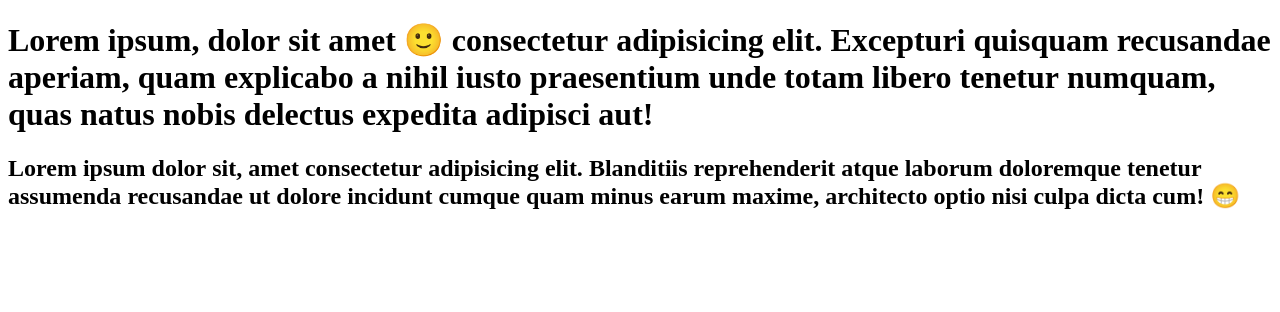
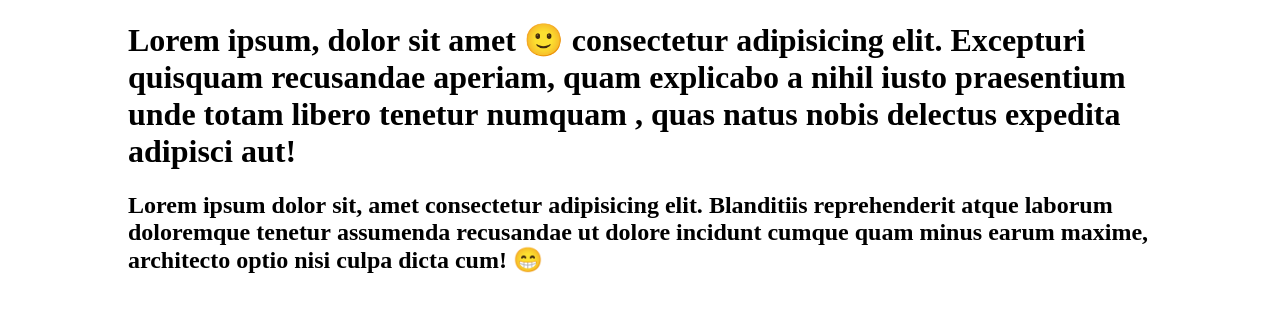
Before and after one commit to rdmarkanthony/splittext, a plain HTML site: page index.html in a window 1280 px wide. Drawn offline with Linux system fonts and the light colour scheme.

Commit message:
reduced functions

```diff
--- a/index.html
+++ b/index.html
@@ -5,8 +5,30 @@
         <meta name="viewport" content="width=device-width, initial-scale=1.0" />
         <title>SplitText Example</title>
         <style>
-            .line__parent {
-                display: inline-block;
+            .container-fluid {
+                padding-left: 15px;
+                padding-right: 15px;
+            }
+
+            .container {
+                margin-left: auto;
+                margin-right: auto;
+            }
+
+            @media (min-width: 1024px) {
+                .container-fluid {
+                    padding-left: 40px;
+                    padding-right: 40px;
+                }
+
+                .container {
+                    max-width: 1024px;
+                }
+            }
+
+            .line-parent {
+                position: relative;
+                overflow: hidden;
             }
             .clone {
                 opacity: 0.5;
@@ -17,123 +39,66 @@
         </style>
     </head>
     <body>
-        <h1 class="com_splittext">
-            Lorem ipsum, dolor sit amet 🙂 consectetur adipisicing elit. Excepturi quisquam
-            recusandae aperiam, quam explicabo a nihil iusto praesentium unde totam libero tenetur
-            numquam, quas natus nobis delectus expedita adipisci aut!
-        </h1>
-        <h2 class="com_splittext">
-            Lorem ipsum dolor sit, amet consectetur adipisicing elit. Blanditiis reprehenderit atque
-            laborum doloremque tenetur assumenda recusandae ut dolore incidunt cumque quam minus
-            earum maxime, architecto optio nisi culpa dicta cum! 😁
-        </h2>
+        <div class="container-fluid">
+            <div class="container">
+                <h1 class="com_splittext">
+                    Lorem ipsum, dolor sit amet 🙂
+                    <b>consectetur adipisicing</b>
+                    elit. Excepturi quisquam recusandae aperiam, quam explicabo a nihil iusto
+                    praesentium unde totam libero
+                    <span>tenetur numquam</span>
+                    , quas natus nobis delectus expedita adipisci aut!
+                </h1>
+                <h2 class="com_splittext">
+                    Lorem ipsum dolor sit, amet consectetur adipisicing elit. Blanditiis
+                    reprehenderit atque laborum doloremque tenetur assumenda recusandae ut dolore
+                    incidunt cumque quam minus earum maxime, architecto optio nisi culpa dicta
+                    <span class="no-wrap">cum! 😁</span>
+                </h2>
+            </div>
+        </div>
 
         <script src="/assets/js/splittype.min.js"></script>
         <script>
-            const textSplitter = function (opt) {
+            const _textSplitter = function (opt) {
                 const _splitter = this;
 
                 _splitter.target = "";
-                _splitter.el = {
-                    parent: "",
+                _splitter.split = null;
+                _splitter.params = {
+                    types: "lines, words",
+                    lineClass: "line-parent",
+                    wordClass: "word",
                 };
-                _splitter.split = null;
-                _splitter.duplicate = false;
 
                 _splitter.init = function () {
                     _splitter.target = opt.target;
-                    _splitter.el.parent = _splitter.target.parentNode;
 
-                    _splitter.setSplit();
-
-                    window.addEventListener("resize", _splitter.onResize);
+                    window.addEventListener("resize", _splitter.update);
+                    _splitter.update();
                 };
 
-                _splitter.setSplit = function () {
-                    _splitter.split = new SplitType(_splitter.target, { types: "words, lines" });
-
-                    if (_splitter.split.lines.length) {
-                        _splitter.wrapLines();
+                _splitter.update = function () {
+                    if (!_splitter.split) {
+                        // init the splitText
+                        _splitter.split = new SplitType(_splitter.target, _splitter.params);
+                    } else {
+                        _splitter.split.revert();
+                        _splitter.split.split(_splitter.params);
                     }
 
-                    if (_splitter.split.words.length) {
-                        _splitter.countWords();
-                        _splitter.detectEmojis();
-                    }
+                    // for lines of texts
+                    _splitter.split.lines.forEach((line, index) => {
+                        line.setAttribute("style", `--index:${index}`);
+                    });
 
-                    if (_splitter.duplicate) {
-                        _splitter.duplicateNodes();
-                    }
-                };
+                    // for words per lines
+                    _splitter.split.words.forEach((word, index) => {
+                        word.setAttribute("style", `display:inline-block;--index:${index}`);
 
-                _splitter.wrapLines = function () {
-                    const lines = _splitter.split.lines;
-
-                    for (let i = 0; i < lines.length; i++) {
-                        lines[i].setAttribute("style", `--index:${i}`);
-                        _splitter.wrap(lines[i], "");
-                        _splitter.addClass(lines[i].parentNode, "line__parent");
-                    }
-                };
-
-                _splitter.countWords = function () {
-                    const words = _splitter.split.words;
-
-                    for (let i = 0; i < words.length; i++) {
-                        let style = words[i].getAttribute("style") + `;--index:${i}`;
-                        words[i].setAttribute("style", style);
-                        _splitter.addClass(words[i], "word");
-                    }
-                };
-
-                _splitter.detectEmojis = function () {
-                    for (let i = 0; i < _splitter.split.words.length; i++) {
-                        if (/\p{Extended_Pictographic}/u.test(_splitter.split.words[i].innerHTML)) {
-                            _splitter.addClass(_splitter.split.words[i], "emoji");
-                        }
-                    }
-                };
-
-                _splitter.duplicateNodes = function () {
-                    const lines = _splitter.split.lines;
-                    let $clone = document.createElement("div");
-                    _splitter.addClass($clone, "clone");
-                    $clone.setAttribute("aria-hidden", true);
-
-                    for (let i = 0; i < lines.length; i++) {
-                        let cloneLine = lines[i].parentNode.cloneNode(true);
-                        $clone.appendChild(cloneLine);
-                    }
-
-                    _splitter.target.appendChild($clone);
-                };
-
-                _splitter.onResize = function () {
-                    _splitter.split.revert();
-                    _splitter.split.split(_splitter.params);
-
-                    if (_splitter.split.lines.length) {
-                        _splitter.wrapLines();
-                    }
-
-                    if (_splitter.split.words.length) {
-                        _splitter.countWords();
-                        _splitter.detectEmojis();
-                    }
-
-                    if (_splitter.duplicate) {
-                        _splitter.duplicateNodes();
-                    }
-                };
-
-                _splitter.wrap = function (el, wrapper) {
-                    wrapper = wrapper || document.createElement("div");
-                    el.parentNode.insertBefore(wrapper, el);
-                    wrapper.appendChild(el);
-                };
-
-                _splitter.addClass = function (el, className) {
-                    el.classList.add(className);
+                        if (/\p{Extended_Pictographic}/u.test(word.innerHTML))
+                            word.classList.add("emoji");
+                    });
                 };
 
                 if (opt.target) _splitter.init();
@@ -141,7 +106,7 @@
 
             document.addEventListener("DOMContentLoaded", () => {
                 const _splitText = document.querySelectorAll(".com_splittext");
-                _splitText.forEach((item) => new textSplitter({ target: item }));
+                _splitText.forEach((item) => new _textSplitter({ target: item }));
             });
         </script>
     </body>
```
